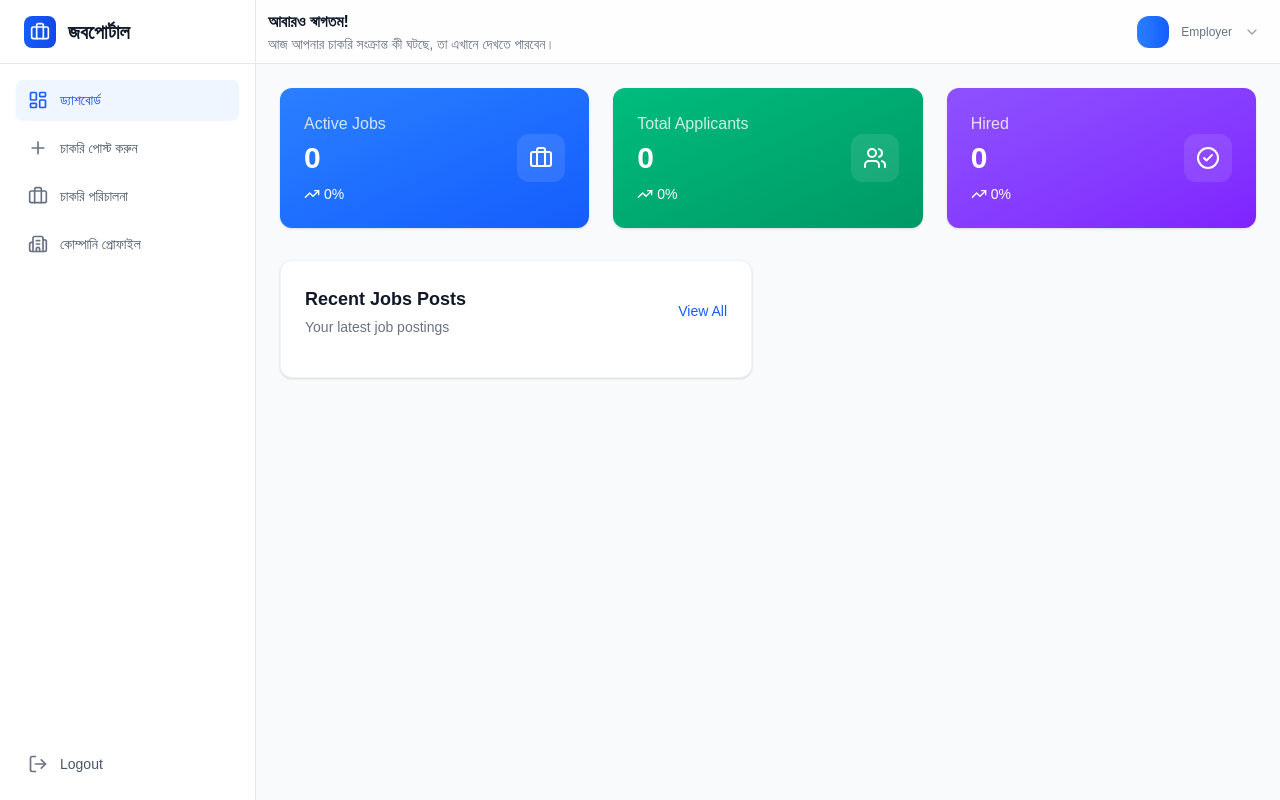
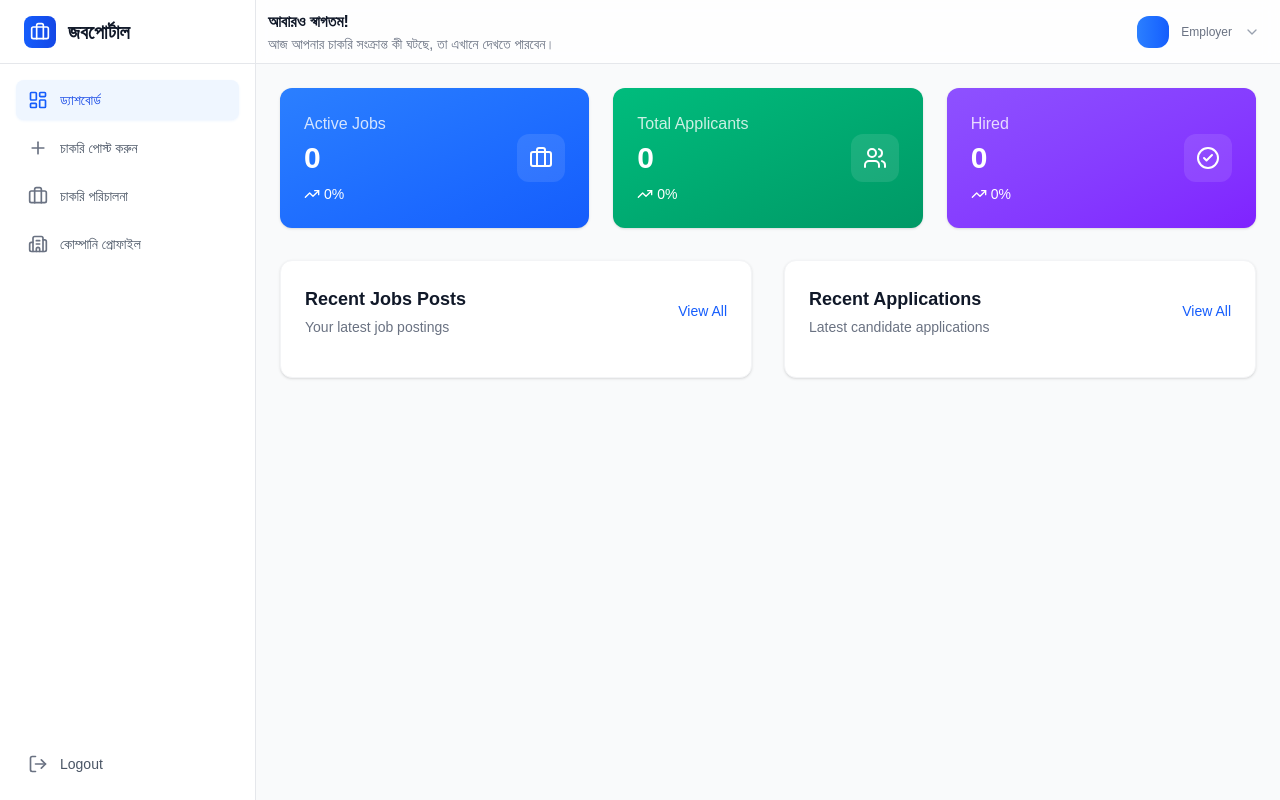
Before and after one commit to yeasin5060/job-portal, a React (Vite) app in the folder client/: page /employer-dashboard in a window 1280 px wide. Built offline with nearby package versions, Linux system fonts and the light colour scheme.

Commit message:
complete the card application in employerdashboard .jsx

```diff
--- a/client/src/pages/Employer/EmployerDashboard.jsx
+++ b/client/src/pages/Employer/EmployerDashboard.jsx
@@ -86,6 +86,7 @@ const EmployerDashboard = () => {
     }
   }
 
+  console.log(dashboardData);
 
 
   useEffect(()=> {
@@ -145,6 +146,26 @@ const EmployerDashboard = () => {
                   ))}
                 </div>
               </Card>
+               <Card
+                title = "Recent Applications"
+                subtitle= "Latest candidate applications "
+                headerAction={
+                  <button className='text-sm text-blue-600 hover:text-blue-700 font-medium' onClick={() => navigate("/manage-jobs")}>
+                    View All
+                  </button>
+                }
+              >
+                <div className='space-y-3'>
+                  {dashboardData?.data?.recentApllications?.slice(0, 3)?.map((data , index)=> (
+                    <ApplicantDashboardCard
+                      key = {index}
+                      applicant = {data.applicant || ""}
+                      position = {data?.job?.title || ""}
+                      time = {moment(data?.updatedAt).fromNow()}
+                    />
+                  ))}
+                </div>
+              </Card>
             </div>
           </div>
           )
```
